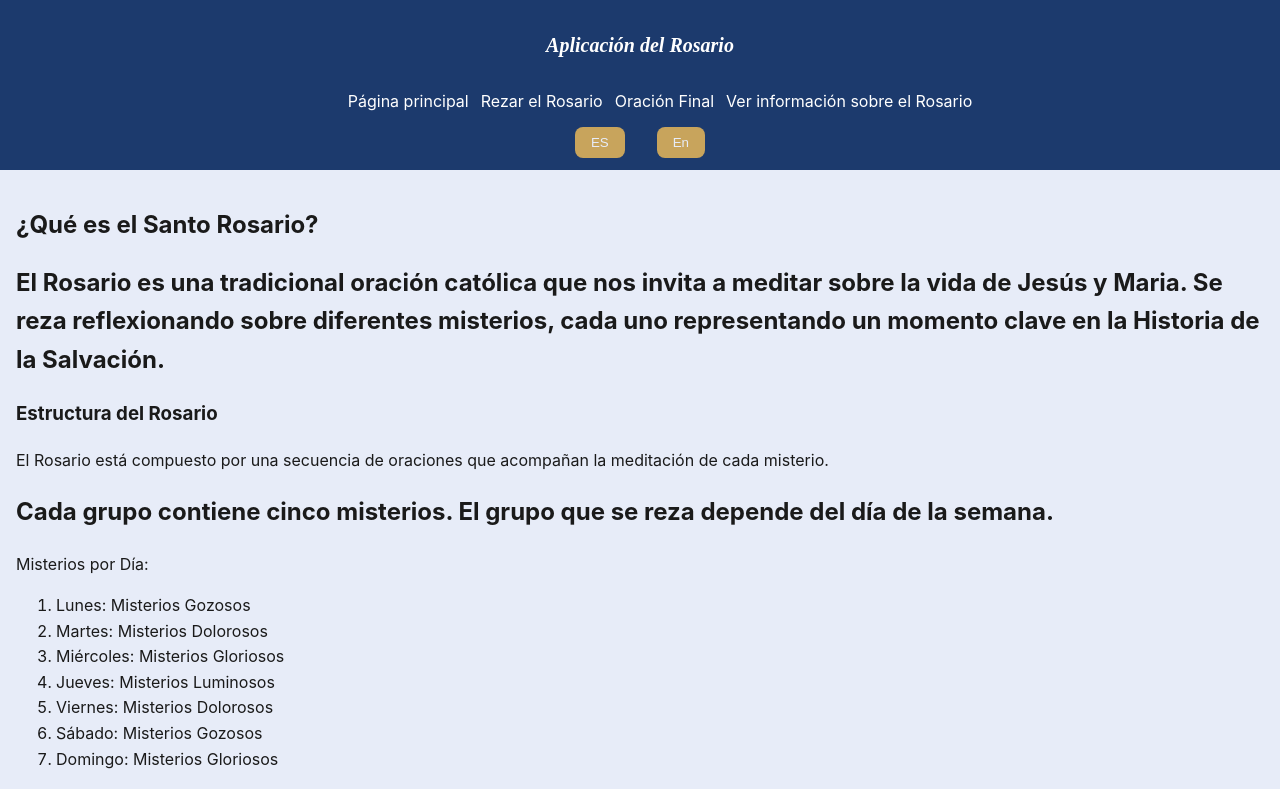
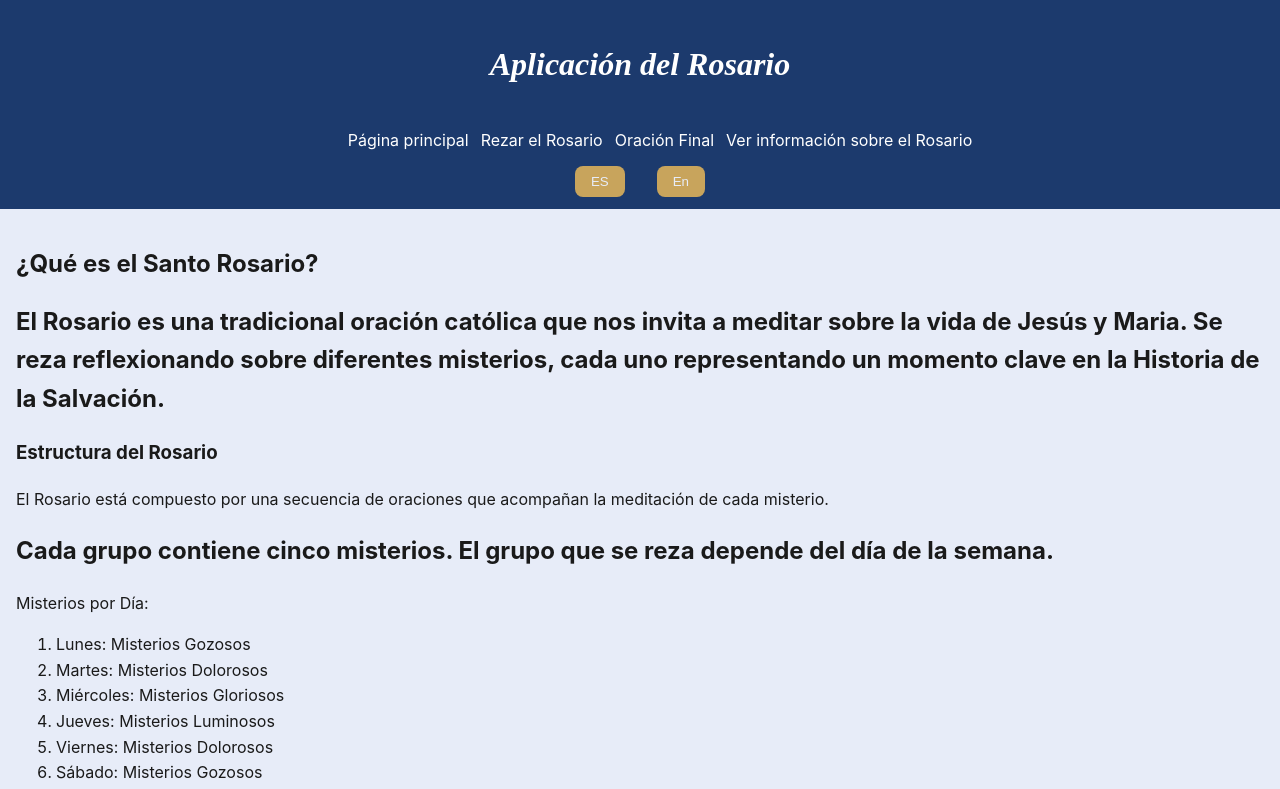
Before and after one commit to LuisDev912/Rosary-guide, a React (Vite) app: page /info in a window 1280 px wide. Shown: the top 789 px of the page. Built offline with nearby package versions, Linux system fonts and the light colour scheme.

Commit message:
feat(style): use clamp() in the header's title to reach a responsive title

```diff
--- a/src/styles/Semantic.module.css
+++ b/src/styles/Semantic.module.css
@@ -13,7 +13,7 @@ header {
 /* Header text */
 
 .text{
-    font-size: var(--font-size-lg);
+    font-size: clamp(var(--font-size-lg), 4vw, var(--font-size-xxl));
     text-align: center;
     font-style: italic;
     font-family: var(--font-family-title);
```
